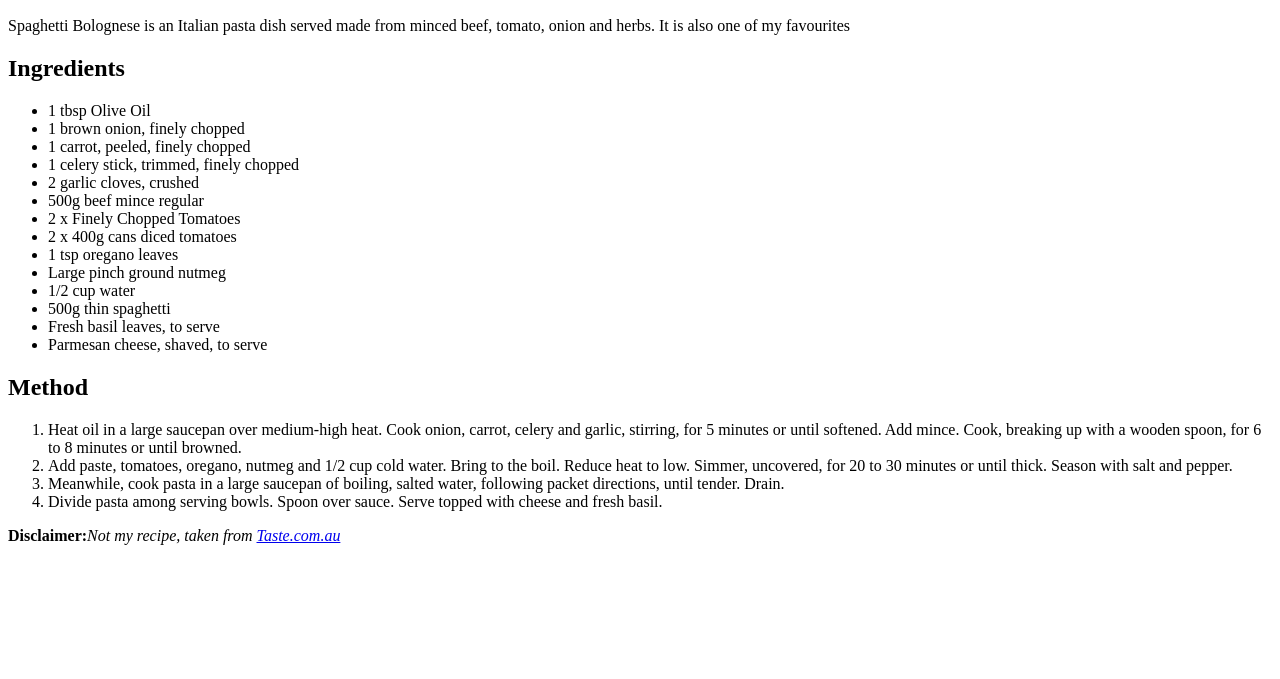
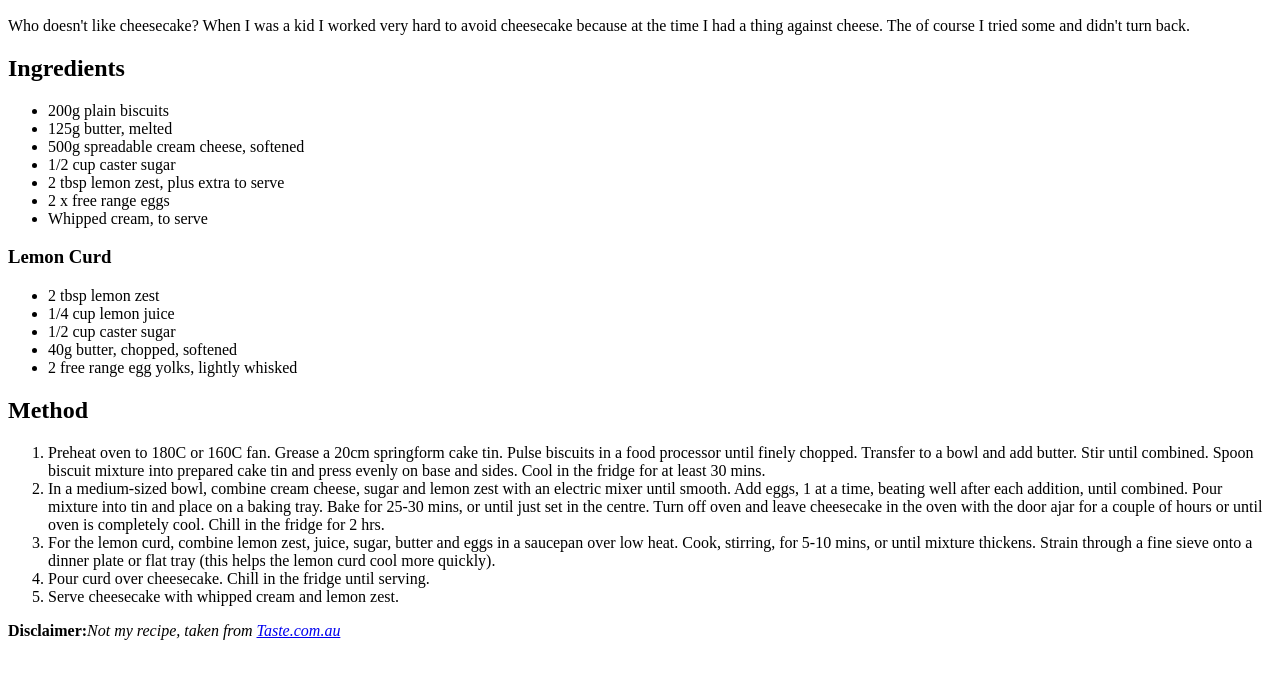
Before and after one commit to JordanJacobson1996/recipes, a plain HTML site: page recipe-docs/cheesecake.html in a window 1280 px wide. Shown: the part 99-778 px from the top of the page. Drawn offline with Linux system fonts and the light colour scheme.

Commit message:
Completed filling out the cheesecake.html page

```diff
--- a/recipe-docs/cheesecake.html
+++ b/recipe-docs/cheesecake.html
@@ -8,34 +8,37 @@
 </head>
 <body>
     <h1>Lemon Cheesecake</h1>
-    <img src="../recipe-images/spaghetti-bolognese.jpeg">
-    <p>Spaghetti Bolognese is an Italian pasta dish served made from minced beef, tomato, onion and herbs. It is also one of my favourites</p>
+    <img src="../recipe-images/cheesecake.jpeg">
+    <p>Who doesn't like cheesecake? When I was a kid I worked very hard to avoid cheesecake because at the time I had a thing against cheese. The of course I tried some and didn't turn back.</p>
     <h2>Ingredients</h2>
     <ul>
-        <li>1 tbsp Olive Oil</li>
-        <li>1 brown onion, finely chopped </li>
-        <li>1 carrot, peeled, finely chopped</li>
-        <li>1 celery stick, trimmed, finely chopped</li>
-        <li>2 garlic cloves, crushed</li>
-        <li>500g beef mince regular </li>
-        <li>2 x Finely Chopped Tomatoes</li>
-        <li>2 x 400g cans diced tomatoes</li>
-        <li>1 tsp oregano leaves </li>
-        <li>Large pinch ground nutmeg </li>
-        <li>1/2 cup water </li>
-        <li>500g thin spaghetti </li>
-        <li>Fresh basil leaves, to serve </li>
-        <li>Parmesan cheese, shaved, to serve </li>
+        <li>200g plain biscuits </li>
+        <li>125g butter, melted</li>
+        <li>500g spreadable cream cheese, softened </li>
+        <li>1/2 cup caster sugar </li>
+        <li>2 tbsp lemon zest, plus extra to serve</li>
+        <li>2 x free range eggs </li>
+        <li>Whipped cream, to serve </li>
+        </ul>
+
+        <h3>Lemon Curd</h3>
+    <ul>
+        <li>2 tbsp lemon zest </li>
+        <li>1/4 cup lemon juice </li>
+        <li>1/2 cup caster sugar</li>
+        <li>40g butter, chopped, softened</li>
+        <li>2 free range egg yolks, lightly whisked </li>
     </ul>
 
     <h2>Method</h2>
     <ol>
-        <li>Heat oil in a large saucepan over medium-high heat. Cook onion, carrot, celery and garlic, stirring, for 5 minutes or until softened. Add mince. Cook, breaking up with a wooden spoon, for 6 to 8 minutes or until browned.</li>
-        <li>Add paste, tomatoes, oregano, nutmeg and 1/2 cup cold water. Bring to the boil. Reduce heat to low. Simmer, uncovered, for 20 to 30 minutes or until thick. Season with salt and pepper. </li>
-        <li>Meanwhile, cook pasta in a large saucepan of boiling, salted water, following packet directions, until tender. Drain. </li>
-        <li>Divide pasta among serving bowls. Spoon over sauce. Serve topped with cheese and fresh basil. </li>
+        <li>Preheat oven to 180C or 160C fan. Grease a 20cm springform cake tin. Pulse biscuits in a food processor until finely chopped. Transfer to a bowl and add butter. Stir until combined. Spoon biscuit mixture into prepared cake tin and press evenly on base and sides. Cool in the fridge for at least 30 mins. </li>
+        <li>In a medium-sized bowl, combine cream cheese, sugar and lemon zest with an electric mixer until smooth. Add eggs, 1 at a time, beating well after each addition, until combined. Pour mixture into tin and place on a baking tray. Bake for 25-30 mins, or until just set in the centre. Turn off oven and leave cheesecake in the oven with the door ajar for a couple of hours or until oven is completely cool. Chill in the fridge for 2 hrs. </li>
+        <li> For the lemon curd, combine lemon zest, juice, sugar, butter and eggs in a saucepan over low heat. Cook, stirring, for 5-10 mins, or until mixture thickens. Strain through a fine sieve onto a dinner plate or flat tray (this helps the lemon curd cool more quickly). </li>
+        <li>Pour curd over cheesecake. Chill in the fridge until serving.</li>
+        <li>Serve cheesecake with whipped cream and lemon zest. </li>
     </ol>
 
-    <p><strong>Disclaimer:</strong><em>Not my recipe, taken from <a href="https://www.taste.com.au/recipes/spaghetti-bolognese/335cceba-3913-4172-8a28-44ad7a960ef4">Taste.com.au</a></em></p>
+    <p><strong>Disclaimer:</strong><em>Not my recipe, taken from <a href="https://www.taste.com.au/recipes/sunny-lemon-cheesecake/2042d51a-7415-4eed-856f-e23a1a4a1681">Taste.com.au</a></em></p>
 </body>
 </html>
```
